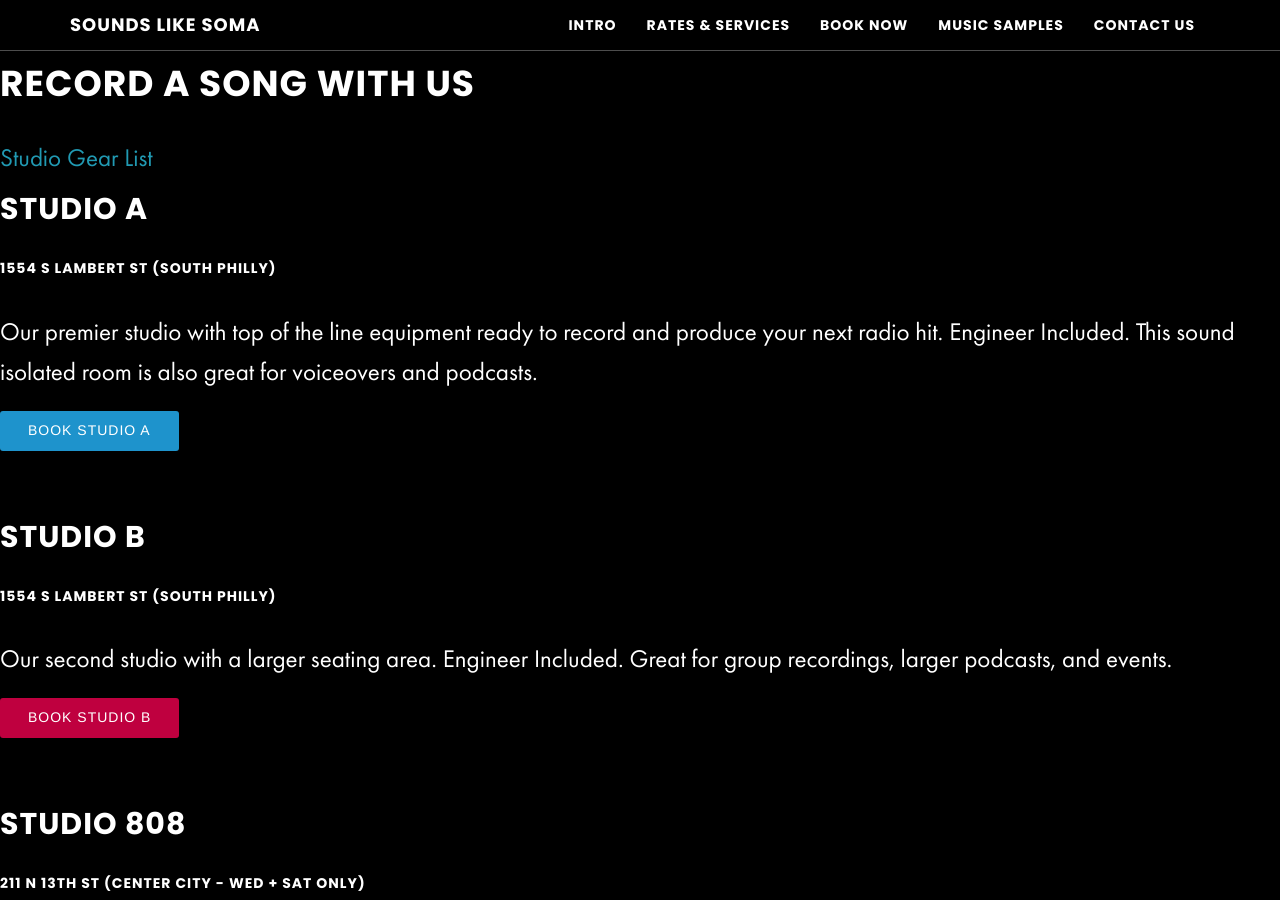
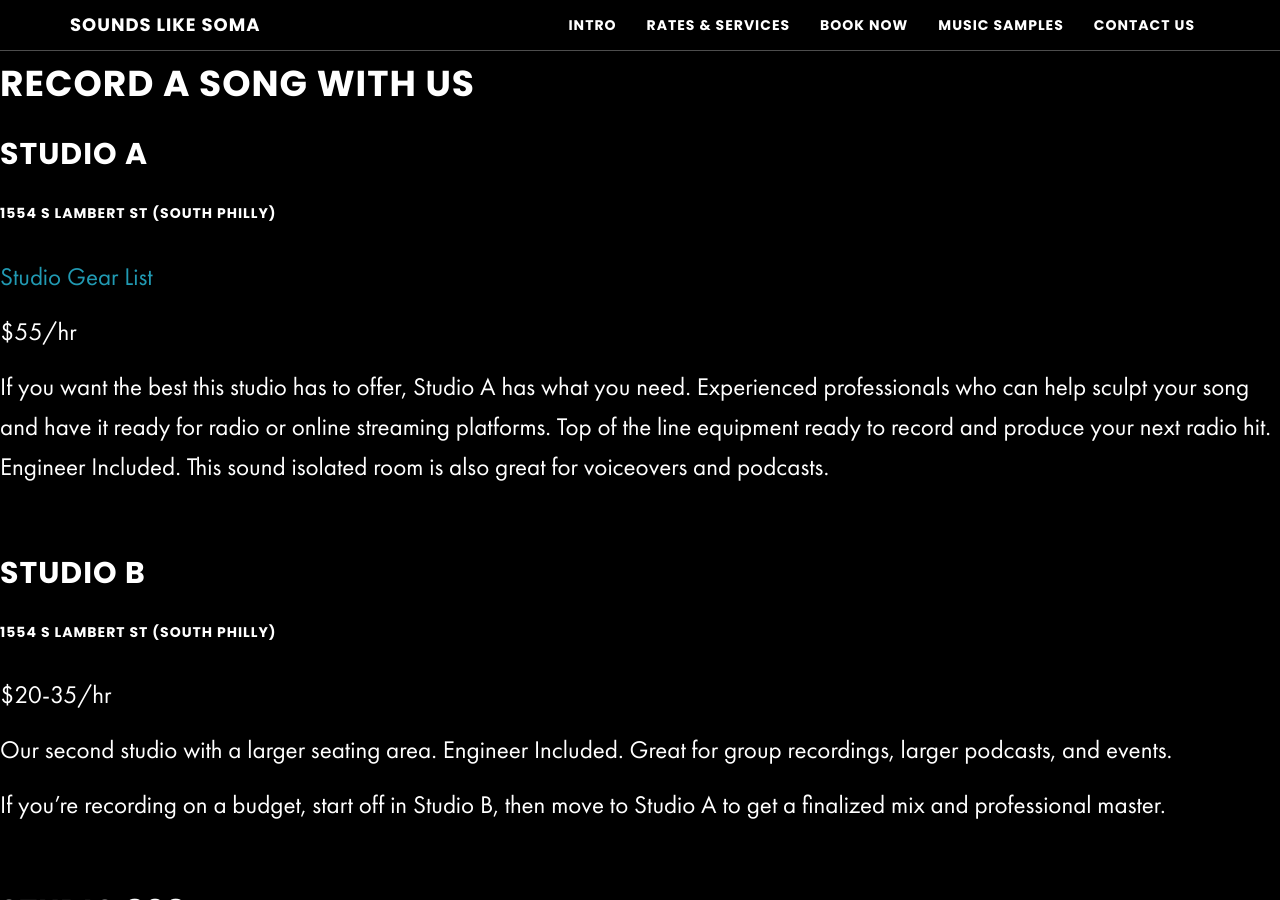
Before and after one commit to zackhanni/Soma-website-classic, a Jekyll site: the page built from _posts/2015-08-02-rates-services.md, in a window 1280 px wide and 900 px high, scrolled down 966 px. Built offline with Jekyll 4.4.1, drawn with Linux system fonts in a browser that asks for light colours; our own code applies the rules of GitHub Pages for plain Markdown files; some of the changed text lies outside the part shown.

```diff
--- a/_posts/2015-08-02-rates-services.md
+++ b/_posts/2015-08-02-rates-services.md
@@ -5,37 +5,40 @@ header_image: true
 ---
 # Record A Song With Us
 
-<a href="https://docs.google.com/document/d/1HLUwtYPdi1T1jxgAa-9-FBaEY2tu0qam09FnswaiqkU/edit?usp=sharing" target="Studio Gear List">Studio Gear List</a>
-
 ## Studio A
 ##### 1554 S Lambert St (South Philly)
 
-Our premier studio with top of the line equipment ready to record and produce your next radio hit. Engineer Included. This sound isolated room is also great for voiceovers and podcasts.
+<a href="https://docs.google.com/document/d/1HLUwtYPdi1T1jxgAa-9-FBaEY2tu0qam09FnswaiqkU/edit?usp=sharing" target="Studio Gear List">Studio Gear List</a>
 
-<!-- Start Square Appointments Embed code --> <a target="_top" style=" background-color: #1E93CC; color: white; height: 40px; text-transform: uppercase; font-family: 'Square Market', 'helvetica neue', helvetica, arial, sans-serif; letter-spacing: 1px; line-height: 38px; padding: 0 28px; border-radius: 3px; font-weight: 500; font-size: 14px; cursor: pointer; display: inline-block; " href="https://squareup.com/appointments/book/8GNV6PJ8WK7YH/sounds-like-soma-philadelphia-pa" rel="nofollow">Book Studio A</a> <!-- End Square Appointments Embed code -->
+$55/hr
+
+If you want the best this studio has to offer, Studio A has what you need. Experienced professionals who can help sculpt your song and have it ready for radio or online streaming platforms. Top of the line equipment ready to record and produce your next radio hit. Engineer Included. This sound isolated room is also great for voiceovers and podcasts.
 
 <br>
 
 ## Studio B
 ##### 1554 S Lambert St (South Philly)
 
+$20-35/hr
+
 Our second studio with a larger seating area. Engineer Included. Great for group recordings, larger podcasts, and events.
 
-<!-- Start Square Appointments Embed code --> <a target="_top" style=" background-color: #BF003F; color: white; height: 40px; text-transform: uppercase; font-family: 'Square Market', 'helvetica neue', helvetica, arial, sans-serif; letter-spacing: 1px; line-height: 38px; padding: 0 28px; border-radius: 3px; font-weight: 500; font-size: 14px; cursor: pointer; display: inline-block; " href="https://squareup.com/appointments/book/VC0MQHN4GS4ND/sls-studio-b-philadelphia-pa" rel="nofollow">Book Studio B</a> <!-- End Square Appointments Embed code -->
+If you're recording on a budget, start off in Studio B, then move to Studio A to get a finalized mix and professional master.
 
 <br>
 
 ## Studio 808
-##### 211 N 13th St (Center City - Wed + Sat Only)
+##### 211 N 13th St (Center City)
+
+$55/hr Recording(SALE)
+$25/hr Photography Space Rental
+3 Hour Minimum
 
 Our new studio located in the heart of Philly! This elegant space is not only a recording space, but a full production suite with synths, keyboards, drums, guitars and everything you need to produce your next radio hit.
 
 We’ve also included a photography / video suite with lights, green screen, and  an amazing view of center city.
 
-We’re excited to show off how far we’ve come since moving to Philly! Visit us at the new space and receive a discount on studio time! Only $50/hr for a limited time.
-
-Recording $50/hr (OPENING SALE!)
-Photography space rental $25/hr
+We’re excited to show off how far we’ve come since moving to Philly! Visit us at the new space and receive a discount on studio time! Only $55/hr for a limited time.
 
 **_All work must be completed during booked studio time_**
 
@@ -46,12 +49,6 @@ Photography space rental $25/hr
 Bring Your Own Computer for an even larger discount. You can rent our space and equipment to do your own recording and production. Engineer **_not_** included.
 
 Monthly packages are available for **_HUGE_** discounts on BYOC. Pay by the month and come record whenever you want!
-
-
-<!-- Start Square Appointments Embed code --> <a target="_top" style=" background-color: #1E93CC; color: white; height: 40px; text-transform: uppercase; font-family: 'Square Market', 'helvetica neue', helvetica, arial, sans-serif; letter-spacing: 1px; line-height: 38px; padding: 0 28px; border-radius: 3px; font-weight: 500; font-size: 14px; cursor: pointer; display: inline-block; " href="https://squareup.com/appointments/book/8GNV6PJ8WK7YH/sounds-like-soma-philadelphia-pa" rel="nofollow">Book Studio A</a> <!-- End Square Appointments Embed code -->
-
-
-<!-- Start Square Appointments Embed code --> <a target="_top" style=" background-color: #BF003F; color: white; height: 40px; text-transform: uppercase; font-family: 'Square Market', 'helvetica neue', helvetica, arial, sans-serif; letter-spacing: 1px; line-height: 38px; padding: 0 28px; border-radius: 3px; font-weight: 500; font-size: 14px; cursor: pointer; display: inline-block; " href="https://squareup.com/appointments/book/VC0MQHN4GS4ND/sls-studio-b-philadelphia-pa" rel="nofollow">Book Studio B</a> <!-- End Square Appointments Embed code -->
 
 - - -
 
@@ -83,13 +80,14 @@ Mastering is the final step in bringing your recording to its potential. It give
 
 - - -
 
-## Podcast Recording / Voiceovers / Radio Shows / Events
+## Podcast Recording / Voiceovers / Radio Shows / Events / Live Streaming
+
+$50/HR
+**_FREE episode editing for most services_**
 
 We have multiple spaces available to accommodate any size podcast or event. Whether its a one on one interview or a live event with an audience and live performance, we can help make it run smoothly and sound crystal clear. (Yes, we travel!)
 
-**_FREE episode editing for most podcasts_**
-
-We also shoot live video and stream your episode out to your fans so they can be here experiencing it with you!
+Book a FREE consultation to come talk to us and check out the studios in person.
 
 - - -
 
```
Also changed, not shown: _posts/2015-08-03-book-now.md (+15 -17 lines).
